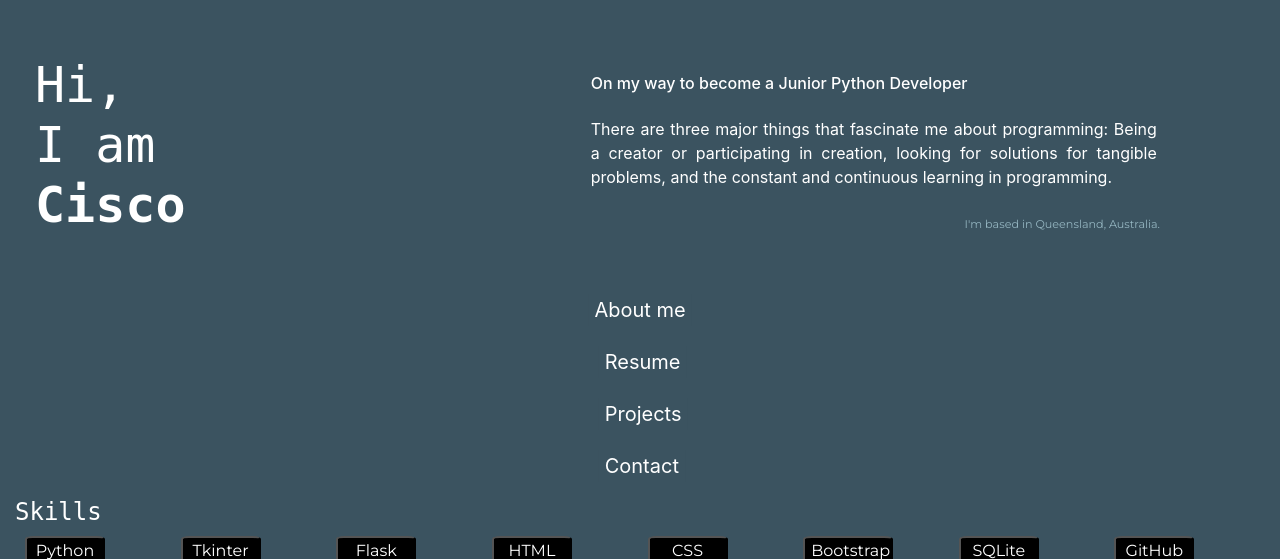
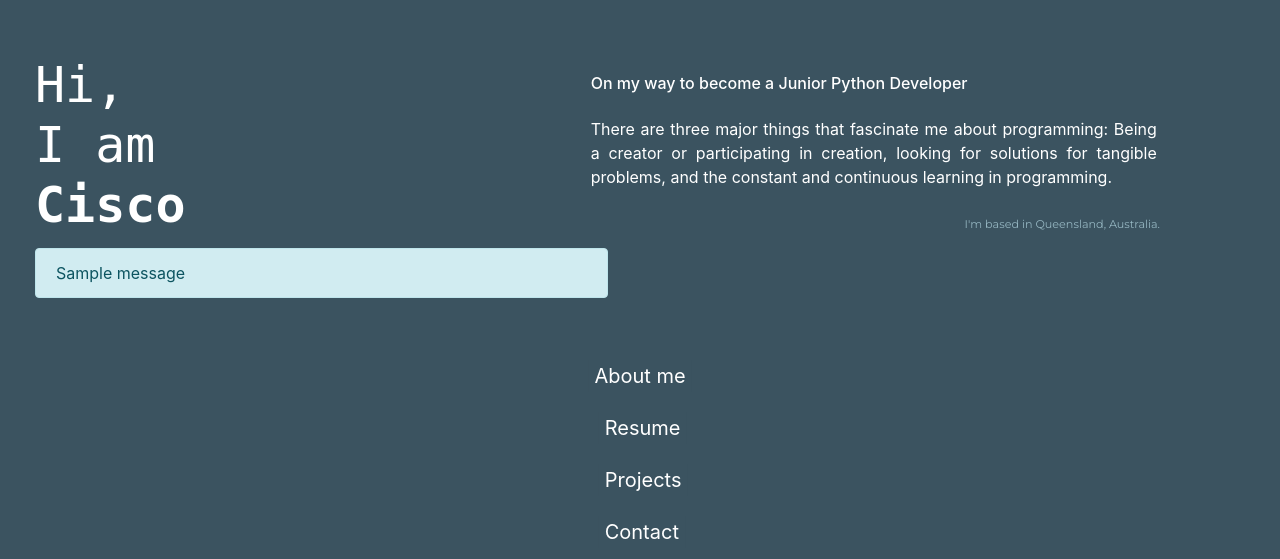
Before and after one commit to CiscoMerchan/Ciscodev_Portfolio, a Flask app: page / in a window 1280 px wide. Shown: the part 50-609 px from the top of the page. Run offline with Flask 2, Linux system fonts and the light colour scheme; one stand-in notice (Sample message) is shown; some libraries are stand-ins or nearby versions.

Commit message:
Flash message

```diff
--- a/main.py
+++ b/main.py
@@ -33,8 +33,9 @@ def contact():
 
     if form.validate_on_submit():
         send.send(form.name.data, form.email.data, form.phone.data ,form.message.data)
-        flash('Thank you for interest, I will contact you ASAP!')
-        return redirect(url_for('home'))
+        if form.submit.data:
+            flash('Thank you for interest, I will contact you ASAP!')
+            return redirect(url_for('home'))
     return render_template('contact.html', form=form)
 
 @app.route('/projects')
--- a/templates/contact.html
+++ b/templates/contact.html
@@ -19,6 +19,7 @@
       </div>
     </div>
   </div>
+
 <div class="col-md-8 col-center m-auto contact-form">
   {{ wtf.quick_form(form, form_type="horizontal", horizontal_columns=('lg',2,8), button_map ={'submit': 'primary'} ,method='post',novalidate=True) }}
 </div>
--- a/templates/home.html
+++ b/templates/home.html
@@ -9,7 +9,12 @@
             <h1 class="section__title section__title--intro titulo" >
                 Hi,<br> I am <strong>Cisco</strong>
             </h1>
+            {% for message in get_flashed_messages() %}
+    <div class="alert alert-info">
+       {{ message }}
 
+     </div>
+   {% endfor %}
         </div>
         <div class="text_saludo">
             <h4 class="section__subtitle section__subtitle--intro top-p1">On my way to become a Junior Python Developer</h4>
```
